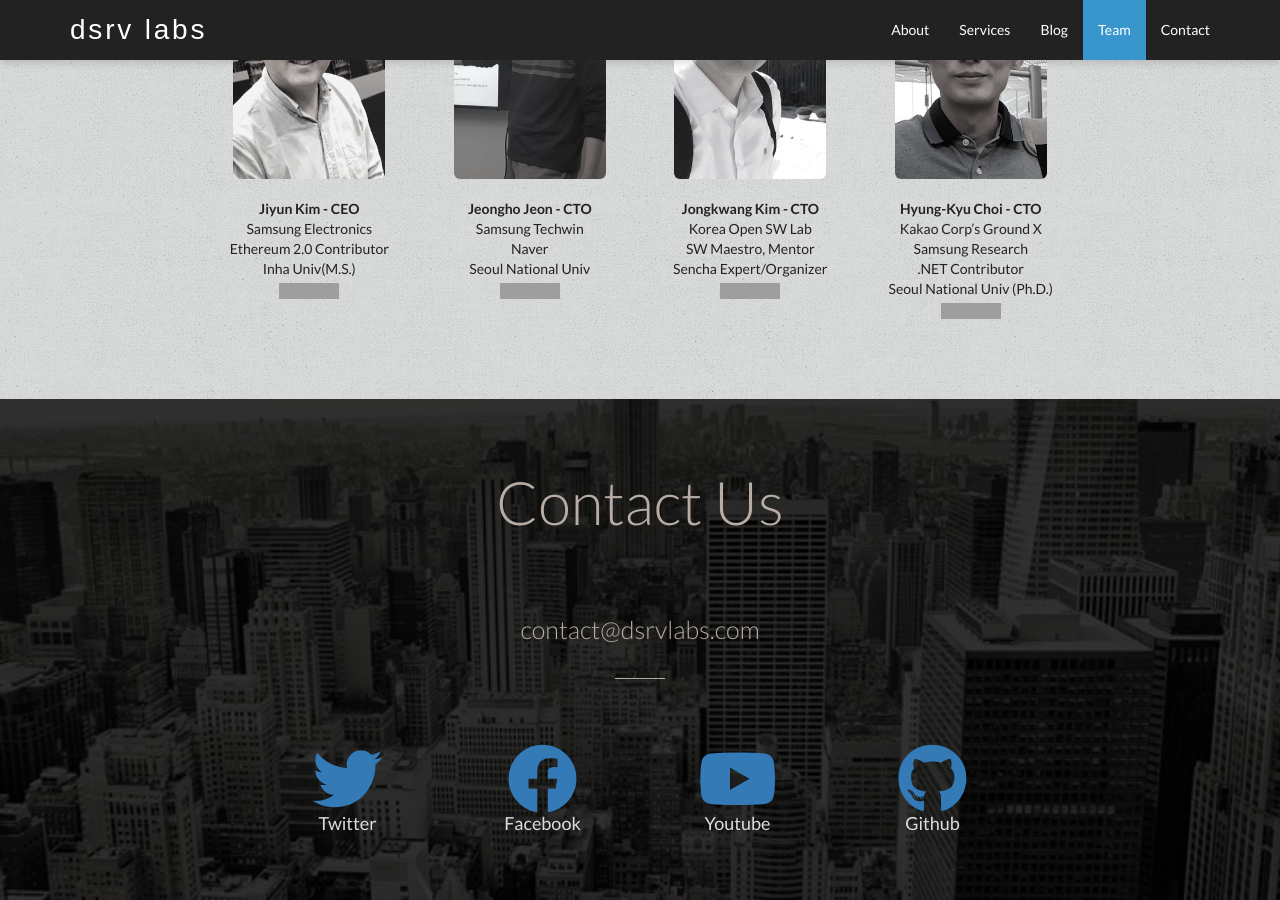
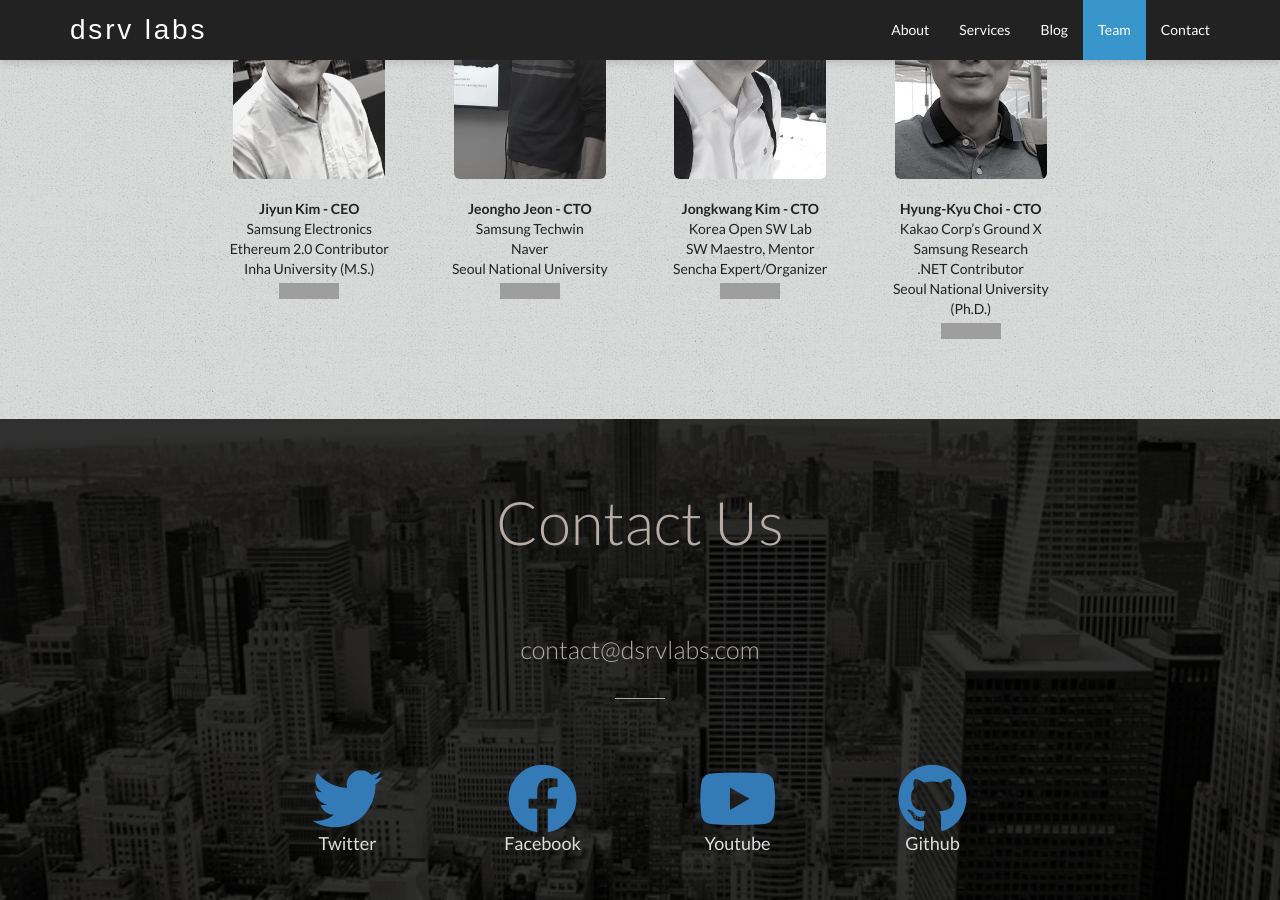
Before and after one commit to dsrvlabs/dsrvlabs.github.io, a Jekyll site: the page built from index.html, in a window 1280 px wide and 900 px high, scrolled down 5501 px. Built offline with Jekyll 4.4.1, drawn with Linux system fonts in a browser that asks for light colours; nearby versions of some CDN libraries; some web fonts are replaced; the list of posts is cut into pages by our own code; grey boxes are pictures that could not be loaded.

Commit message:
Refine descriptions
- dsrv labs. --> dsrv labs
- Univ --> University

Signed-off-by: Hyung-Kyu Choi <hyungkyu.choi@gmail.com>

```diff
--- a/index.html
+++ b/index.html
@@ -44,17 +44,17 @@
 <!-- <meta property="fb:app_id" content="dsrv labs." />       앱아이디 -->
 <!-- Naver 오픈 그래프 권고테그 -->
 <!-- 웹 사이트의 제목 -->
-<meta property="og:title" content="dsrv labs." />
+<meta property="og:title" content="dsrv labs" />
 <!-- 사이트 종류 -->
 <meta property="og:type" content="website" />
 <!-- 대표 이미지 URL (이미지를 여러 개 지정할 수 있음) -->
 <meta property="og:image" content="https://www.dsrvlabs.com/assets/myimg/timeline_01_dsrvlabs.jpg" />
 <!-- 웹 사이트의 제목 -->
-<meta property="og:site_name" content="블록체인 연구소 - dsrv labs." />
+<meta property="og:site_name" content="dsrv labs" />
 <!-- 표시하고싶은URL -->
 <meta property="og:url" content="https://www.dsrvlabs.com" />
 <!-- 페이지 설명 -->
-<meta property="og:description" content="블록체인 연구소 - dsrv labs. Block Validator, Block Producer, Analysis, Zero-knowledge proof" />
+<meta property="og:description" content="블록체인 연구소 - dsrv labs, Block Validator, Block Producer, Analysis, Zero-knowledge proof" />
 
 <!-- Google Font -->
 <link href='//fonts.googleapis.com/css?family=Raleway:400,700' rel='stylesheet' type='text/css'>
@@ -459,7 +459,7 @@
 							<strong>Jiyun Kim - CEO</strong><br>
 							Samsung  Electronics<br>
 							Ethereum 2.0 Contributor<br>
-							Inha Univ(M.S.)<br>
+							Inha University (M.S.)<br>
 							<a href="https://www.linkedin.com/in/jiyun-kim" target="_blank">
 								<img src="https://content.linkedin.com/content/dam/me/business/en-us/amp/brand-site/v2/bg/LI-Logo.svg.original.svg" style="height: 16px; width: 60px;">
 							</a>
@@ -474,7 +474,7 @@
 							<strong>Jeongho Jeon - CTO</strong><br>
 							Samsung Techwin<br>
 							Naver<br>
-							Seoul National Univ<br>
+							Seoul National University<br>
 							<a href="https://www.linkedin.com/in/jeongho-jeon/" target="_blank">
 								<img src="https://content.linkedin.com/content/dam/me/business/en-us/amp/brand-site/v2/bg/LI-Logo.svg.original.svg" style="height: 16px; width: 60px;">
 							</a>
@@ -508,7 +508,7 @@
 							Samsung Research<br>
 							.NET Contributor<br>
 							<!-- UIUC (Visiting scholar)<br> -->
-							Seoul National Univ (Ph.D.)<br>
+							Seoul National University (Ph.D.)<br>
 							<a href="https://www.linkedin.com/in/hyung-kyu-choi" target="_blank">
 								<img src="https://content.linkedin.com/content/dam/me/business/en-us/amp/brand-site/v2/bg/LI-Logo.svg.original.svg" style="height: 16px; width: 60px;">
 							</a>
```
